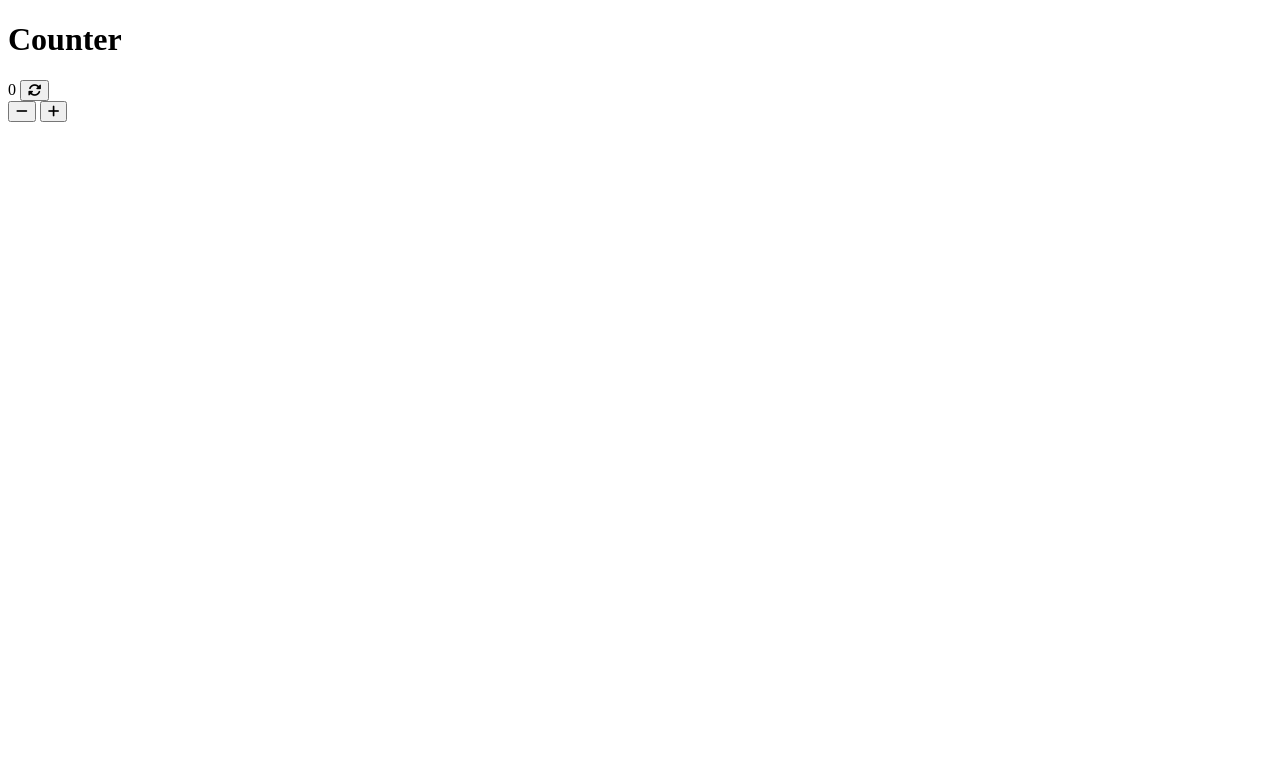
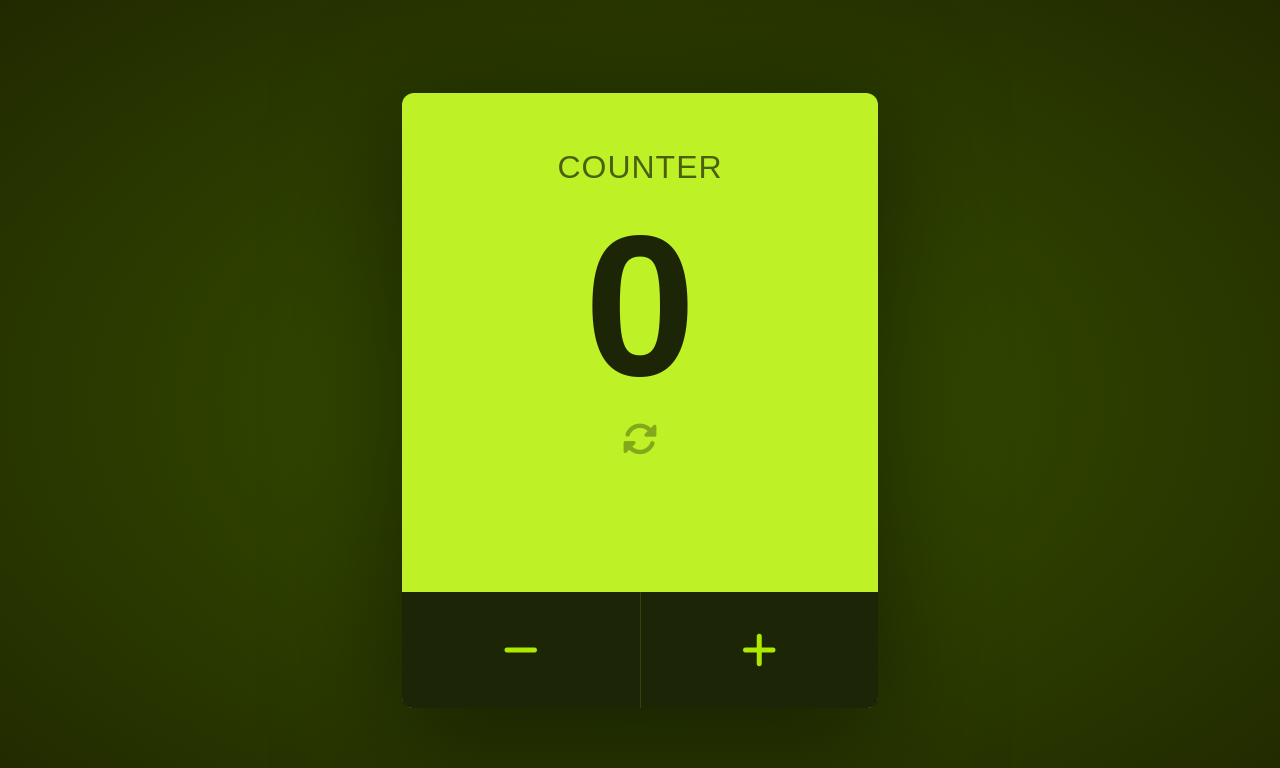
Before and after one commit to ShabanDaja/Counter_Project, a plain HTML site: page index.html in a window 1280 px wide. Drawn offline with Linux system fonts and the light colour scheme; a web font is replaced by a local one.

Commit message:
I added some style to my project with css

```diff
--- a/index.html
+++ b/index.html
@@ -24,18 +24,21 @@
   <body>
     <div class="counter">
       <h1 class="counter__title">Counter</h1>
-      <span class="counter_value">0</span>
+
+      <span class="counter__value">0</span>
+
       <button class="counter__reset-button">
         <i class="fas fa-sync-alt counter__reset-icon"></i>
       </button>
         <div class="counter__buttons">
-        <button class="counter__button counter__button--deacrese">
+          <button class="counter__button counter__button--deacrease">
             <i class="fas fa-minus counter__icon counter__icon--minus"></i>
           </button>
           <button class="counter__button counter__button--increase">
             <i class="fas fa-plus counter__icon counter__icon--plus"></i>
           </button>
         </div>
+      </button>
     </div>
   </body>
 </html>
--- a/style.css
+++ b/style.css
@@ -0,0 +1,124 @@
+* {
+    margin: 0;
+    padding: 0;
+    box-sizing: border-box;
+}
+
+button {
+    all: unset;
+}
+
+body {
+    font-family: 'Martian', sans-serif;
+    height: 100vh;
+    background-image: radial-gradient(ellipse, #385300, #212900);
+    display: flex;
+    justify-content: center;
+    align-items: center;
+}
+
+.counter {
+    background-color: #bef227;
+    width: 476px;
+    height: 615px;
+    border-radius: 12px;
+    box-shadow: 0 25px 121px rgba(0, 0, 0, 0.5);
+    display: flex;
+    flex-direction: column;
+    align-items: center;
+}
+
+.counter__title {
+    opacity: 0.6;
+    text-transform: uppercase;
+    letter-spacing: 1px;
+    width: 200px;
+    text-align: center;
+    line-height: 0.9;
+    font-weight: 500;
+    font-size: 32px;
+    margin-top: 60px;
+}
+
+.counter__value {
+    color: #1d2507;
+    font-size: 200px;
+    font-weight: 600;
+    margin-top: 10px;
+}
+
+.counter__reset-button {
+    cursor: pointer;
+}
+
+.counter__reset-icon {
+    opacity: 0.3;
+    font-size: 35px;
+    transition: all 0.4s;
+}
+
+.counter__reset-icon:hover {
+    opacity: 0.5;
+}
+
+.counter__buttons {
+    background-color: #1d2507;
+    height: 116px;
+    width: 100%;
+    margin-top: auto;
+    border-bottom-right-radius: 10px;
+    border-bottom-left-radius: 10px;
+    display: flex;
+
+}
+
+.counter__button {
+    flex: 1;
+    display: flex;
+    justify-content: center;
+    align-items: center;
+    transition: all 0.4s;
+    cursor: pointer;
+}
+
+.counter__button:hover {
+    background-color: #212b06;
+}
+
+.counter__button--deacrease {
+
+}
+
+.counter__button--increase {
+    border-left: 1px solid rgba(189, 254, 0, 0.15);
+}
+
+.counter__icon {
+    color: #bdfe00;
+    opacity: 0.9;
+    font-size: 40px;
+}
+
+.counter__icon--minus {
+
+}
+
+.counter__icon--plus {
+
+}
+
+@media (max-width: 680px) or (max-height: 730px) {
+    .counter {
+        width: 100%;
+        border-radius: 0;
+    }
+
+    .counter__title {
+        margin-top: 100px;
+    }
+
+    .counter__buttons {
+        border-bottom-left-radius: 0;
+        border-bottom-right-radius: 0;
+    }
+}
```
Lines whose indentation alone changed are shown as unchanged.
